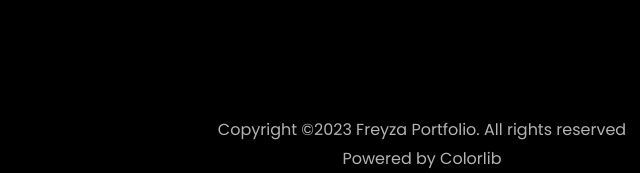
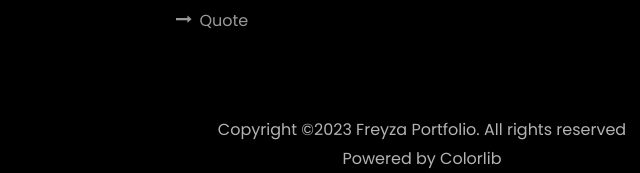
Before and after one commit to 08freyza/freyzakusuma, a plain HTML site: page index.html in a window 1280 px wide. Shown: the part 8101-8274 px from the top of the page, 218-858 px from the left. Drawn offline with Linux system fonts and the light colour scheme; files whose address does not match are found by name.

Commit message:
Updated Version

```diff
--- a/index.html
+++ b/index.html
@@ -563,6 +563,7 @@
                 <li><a href="#services-section"><span class="icon-long-arrow-right mr-2"></span>Services</a></li>
                 <li><a href="#skills-section"><span class="icon-long-arrow-right mr-2"></span>Skills</a></li>
                 <li><a href="#projects-section"><span class="icon-long-arrow-right mr-2"></span>Projects</a></li>
+		<li><a href="#contact-section"><span class="icon-long-arrow-right mr-2"></span>Quote</a></li>
               </ul>
             </div>
           </div>
```
